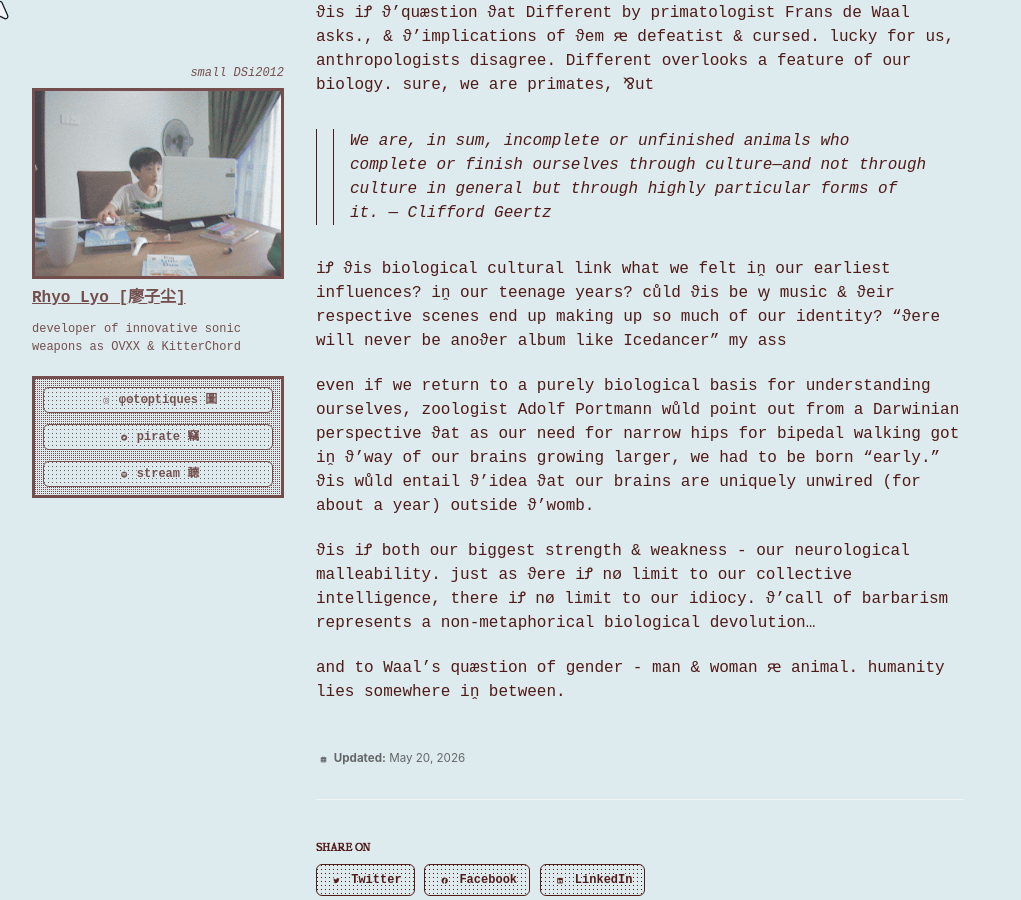
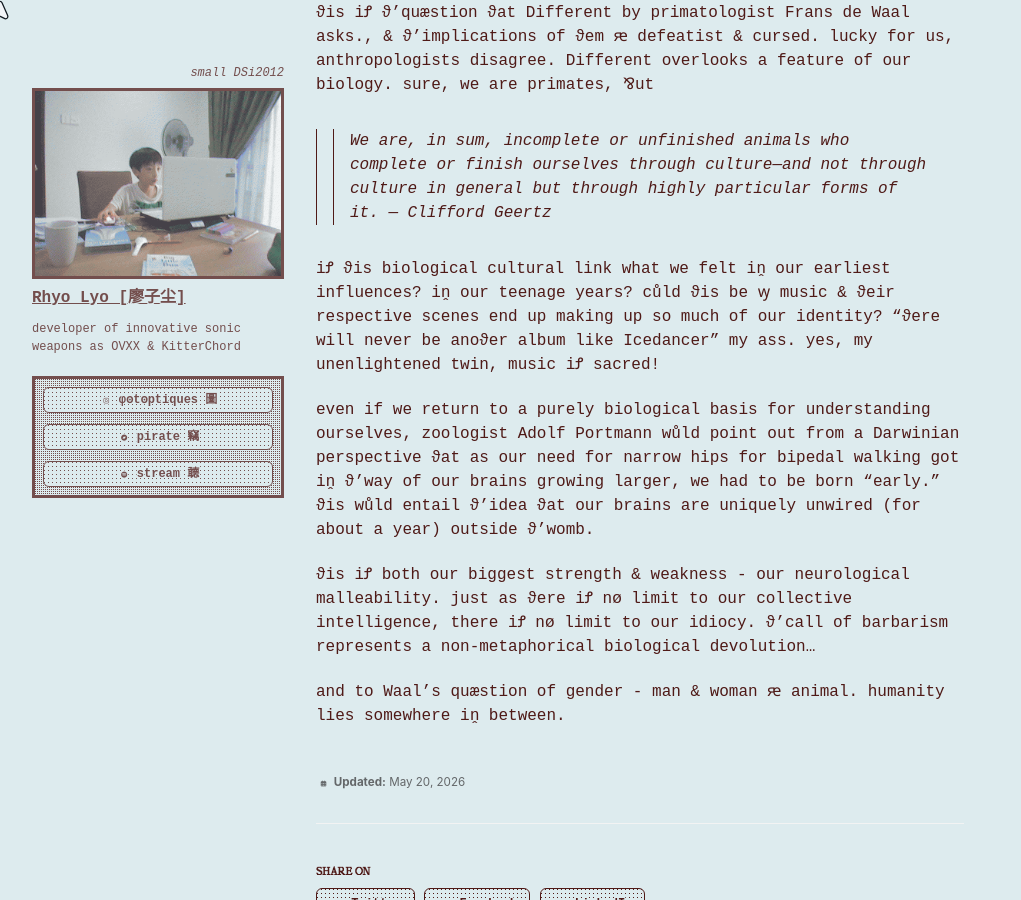
Before and after one commit to cryotato/cryotato.github.io, a Jekyll site: the page built from _posts/2026-05-20-devolution.md, in a window 1280 px wide and 900 px high, scrolled down 861 px. Shown: the whole window, without its empty margins (0-1021 px from the left). Built offline with Jekyll 4.4.1, drawn with Linux system fonts in a browser that asks for light colours; cached includes are drawn as plain includes; some web fonts are replaced; a script that is not in the unit is left out; comment, search, counter and statistics services are not loaded.

Commit message:
Update 2026-05-20-devolution.md

```diff
--- a/_posts/2026-05-20-devolution.md
+++ b/_posts/2026-05-20-devolution.md
@@ -10,7 +10,7 @@
 
 > We are, in sum, incomplete or unfinished animals who complete or finish ourselves through culture—and not through culture in general but through highly particular forms of it. — Clifford Geertz
 
-iꝬ ϑis biological cultural link what we felt iṋ our earliest influences? iṋ our teenage years? cůld ϑis be ꝡ music & ϑeir respective scenes end up making up so much of our identity? "ϑere will never be anoϑer album like Icedancer" my ass
+iꝬ ϑis biological cultural link what we felt iṋ our earliest influences? iṋ our teenage years? cůld ϑis be ꝡ music & ϑeir respective scenes end up making up so much of our identity? "ϑere will never be anoϑer album like Icedancer" my ass. yes, my unenlightened twin, music iꝬ sacred!
 
 even if we return to a purely biological basis for understanding ourselves, zoologist Adolf Portmann wůld point out from a Darwinian perspective ϑat as our need for narrow hips for bipedal walking got iṋ ϑ'way of our brains growing larger, we had to be born "early." ϑis wůld entail ϑ'idea ϑat our brains are uniquely unwired (for about a year) outside ϑ'womb.
 
```
